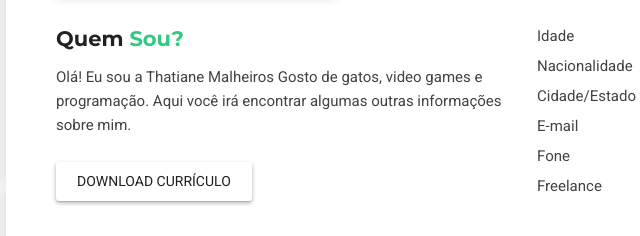
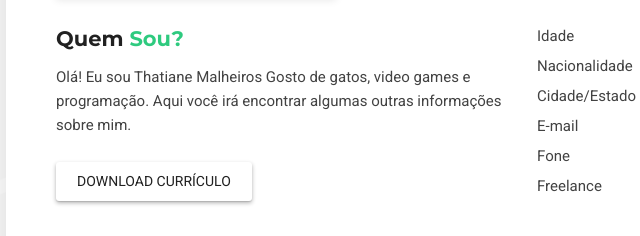
Before and after one commit to thatianemalheiros/thatianemalheiros.io, a plain HTML site: page index.html in a window 1280 px wide. Shown: the part 433-669 px from the top of the page, 118-758 px from the left. Drawn offline with Linux system fonts and the light colour scheme; a web font is replaced by a local one.

Commit message:
editei o about

```diff
--- a/index.html
+++ b/index.html
@@ -122,7 +122,7 @@
                         <div class="block-title">
                           <h3>Quem <span>Sou?</span></h3>
                         </div>
-                        <p>Olá! Eu sou a Thatiane Malheiros Gosto de gatos, video games e programação. Aqui você irá encontrar algumas outras
+                        <p>Olá! Eu sou Thatiane Malheiros Gosto de gatos, video games e programação. Aqui você irá encontrar algumas outras
                         informações sobre mim.</p>
                       </div>
                       <div class="download-resume">
```
